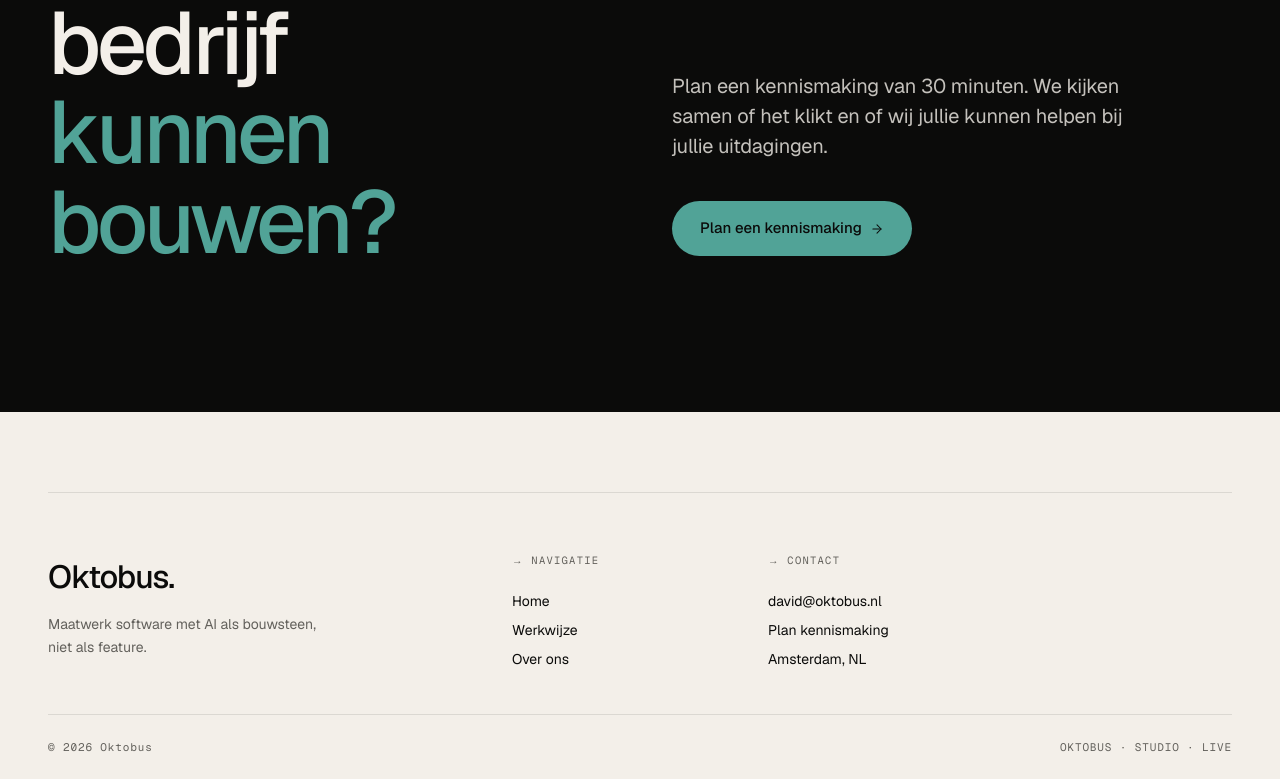
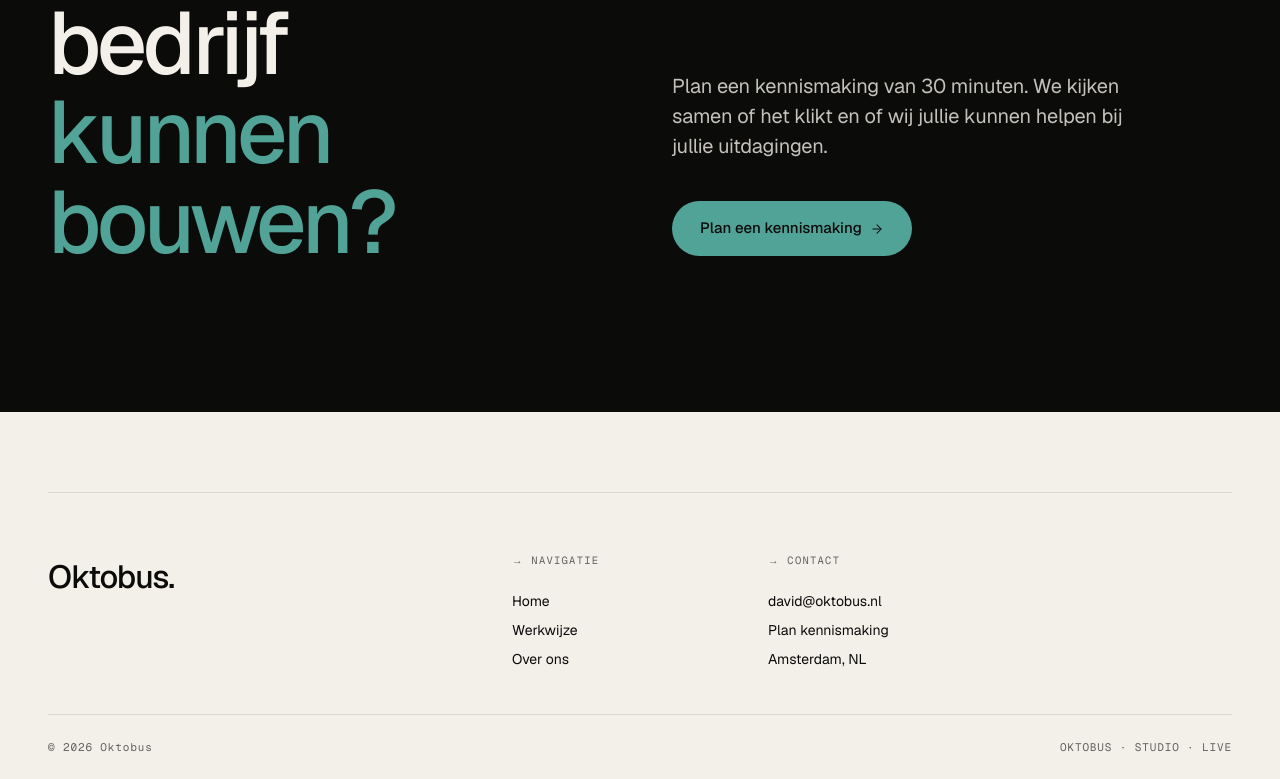
Before and after one commit to Davidemeer/oktobus, a Next.js app: page / in a window 1280 px wide. Shown: the part 4522-5301 px from the top of the page. Built offline with nearby package versions, Linux system fonts and the light colour scheme.

Commit message:
copy: remove footer subline

```diff
--- a/components/layout/footer.tsx
+++ b/components/layout/footer.tsx
@@ -15,9 +15,6 @@ export function Footer() {
         <div className="footer-grid">
           <div>
             <div className="footer-head">Oktobus.</div>
-            <p className="footer-sub">
-              Maatwerk software met AI als bouwsteen, niet als feature.
-            </p>
           </div>
           <div className="footer-col">
             <h4>→ Navigatie</h4>
```
